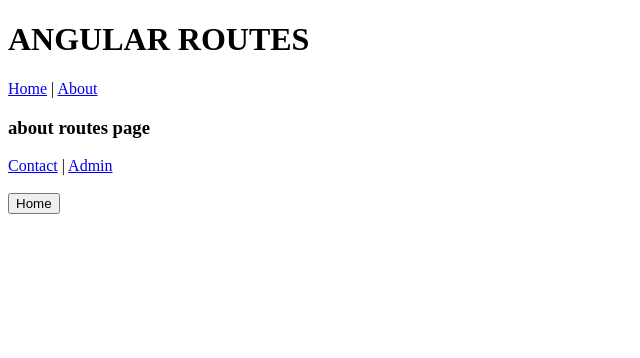
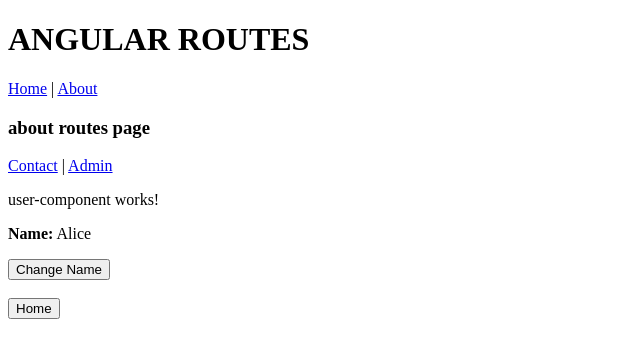
Before and after one commit to gowrinathrvl/Angularroutes, an Angular app: page /about in a window 1280 px wide. Shown: the top 358 px of the page, without its empty margins (0-640 px from the left). Built offline with nearby package versions, Linux system fonts and the light colour scheme.

Commit message:
adding change detection

```diff
--- a/src/app/about/about.component.html
+++ b/src/app/about/about.component.html
@@ -4,6 +4,13 @@
     <a routerLink="/contact">Contact</a>
     <span> | </span>
     <a routerLink="/admin">Admin</a>
+    <!-- using @input -->
+    <!-- <app-user [user] = "user"></app-user> -->
+
+    <!-- using Observables -->
+    <app-user [user$]="user$"></app-user>
+    <button (click)="changeName()">Change Name</button>
+
 </div>
 <br>
 <button (click)="goToHome()">Home</button>
--- a/src/app/about/about.component.ts
+++ b/src/app/about/about.component.ts
@@ -1,5 +1,6 @@
 import { Component } from '@angular/core';
 import { Router } from '@angular/router';
+import { BehaviorSubject } from 'rxjs';
 
 @Component({
   selector: 'app-about',
@@ -7,10 +8,26 @@
   styleUrls: ['./about.component.css']
 })
 export class AboutComponent {
+  //using @input
+  // user = { name: 'Alice' };
+
+
+  private userSubject = new BehaviorSubject<{name: string}> ({name: 'Alice'});
+  user$ = this.userSubject.asObservable()
+
   constructor(private router: Router) { }
 
 
   goToHome(){
     this.router.navigate(['home']);
   }
+//using @input
+  // changeName() {
+  //   // this.user.name = 'Bob'; // ❌ Won’t trigger OnPush
+  //   this.user = { ...this.user, name: 'Bob' }; //✅ This will
+  // }
+
+  changeName() {
+    this.userSubject.next({ name: 'Bob' }); // Triggers change detection via async pipe
+  }
 }
--- /dev/null
+++ b/src/app/about/user-component/user-component.component.html
@@ -0,0 +1,8 @@
+<p>user-component works!</p>
+
+
+<ng-container *ngIf="user$ | async as user">
+    <p><strong>Name:</strong> {{ user.name }}</p>
+  </ng-container>
+
+<!-- <h3 >{{user.name}}</h3> -->
--- /dev/null
+++ b/src/app/about/user-component/user-component.component.ts
@@ -0,0 +1,16 @@
+import { Component , ChangeDetectionStrategy, Input} from '@angular/core';
+import { Observable } from 'rxjs';
+
+@Component({
+  selector: 'app-user',
+  templateUrl: './user-component.component.html',
+  styleUrls: ['./user-component.component.css'],
+  changeDetection: ChangeDetectionStrategy.OnPush,
+})
+export class UserComponentComponent {
+  //using @input from parent component
+  // @Input() user!: { name: string; };
+
+  @Input() user$!: Observable<{ name: string }>;
+
+}
--- a/src/app/app.module.ts
+++ b/src/app/app.module.ts
@@ -11,6 +11,7 @@
 import { AdminSettingsComponent } from './admin/admin-settings/admin-settings.component';
 import { ReactiveFormsModule } from '@angular/forms';
 import { PasswordMaskPipe } from './password-mask.pipe';
+import { UserComponentComponent } from './about/user-component/user-component.component';
 
 @NgModule({
   declarations: [
@@ -22,6 +23,7 @@
     AdminUserComponent,
     AdminSettingsComponent,
     PasswordMaskPipe,
+    UserComponentComponent,
   ],
   imports: [
     BrowserModule,
```
Also changed, not shown: src/app/about/user-component/user-component.component.css (added), 1 other file (tests, documents, lock files or other folders).
